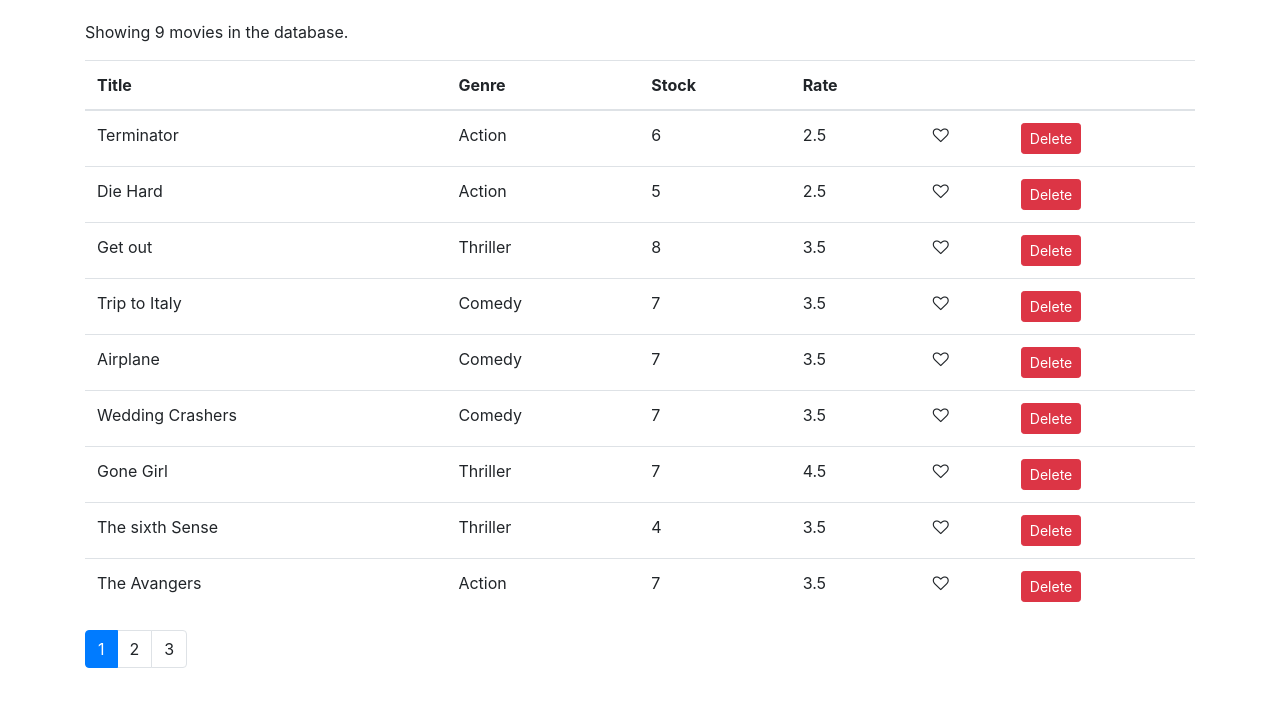
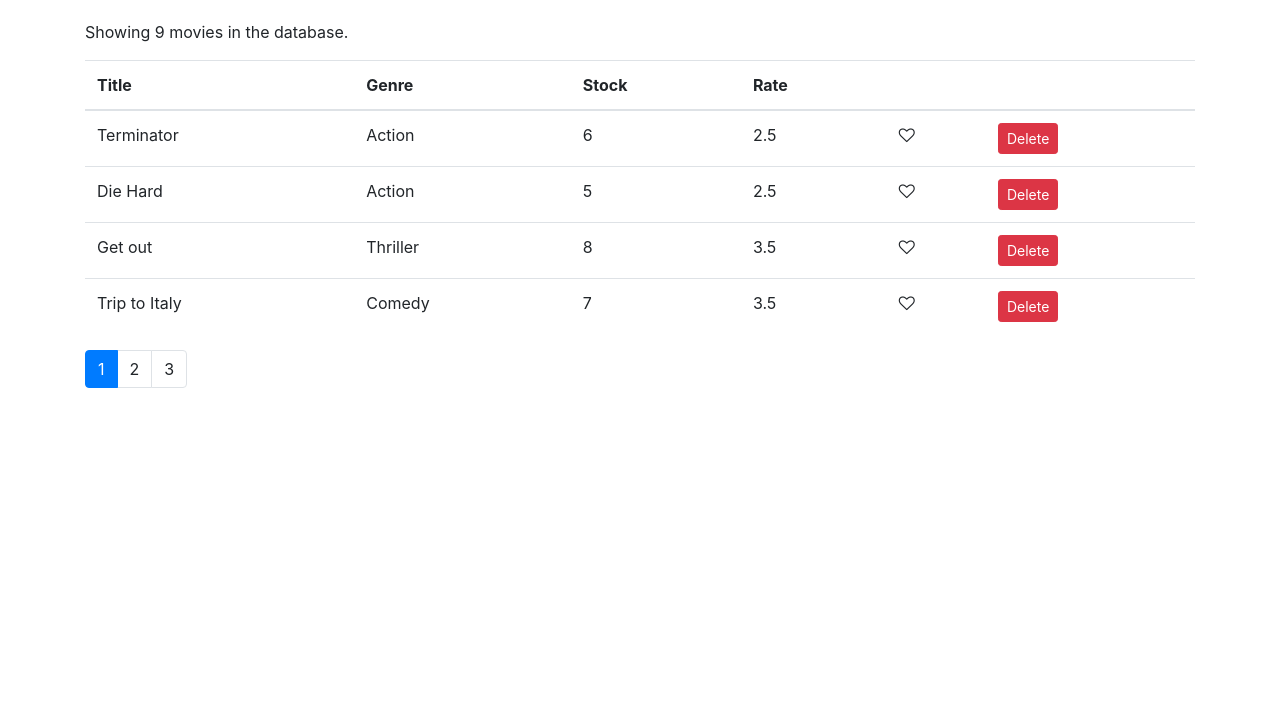
Before and after one commit to christianbiring1/vidly, a React (Create React App) app: page / in a window 1280 px wide. Shown: the top 706 px of the page. Built offline with nearby package versions, Linux system fonts and the light colour scheme.

Commit message:
Add the pagination functionality

```diff
--- a/src/common/pagination.jsx
+++ b/src/common/pagination.jsx
@@ -3,7 +3,6 @@
 
 const Pagination = (props) => {
   const {itemsCount, pageSize, currentPage, onPageChange } = props;
-  console.log(currentPage);
 
   const pagesCount = Math.ceil(itemsCount / pageSize);
   if(pagesCount === 1) return null;
--- a/src/components/movies.jsx
+++ b/src/components/movies.jsx
@@ -2,6 +2,7 @@
 import { getMovies } from '../services/fakeMovieService';
 import Like from '../common/like';
 import Pagination from '../common/pagination';
+import { paginate } from '../utils/paginate';
 
 class Movies extends Component {
   state = {
@@ -16,7 +17,6 @@
     movies[index] = {...movies[index]};
     movies[index].liked = !movies[index].liked;
     this.setState({ movies });
-    console.log(movie)
   }
 
   handleDelete = (movie) => {
@@ -31,7 +31,9 @@
 
   render() {
     const { length: count } = this.state.movies;
-    const { pageSize, currentPage } = this.state;
+    const { pageSize, currentPage, movies: allMovies } = this.state;
+
+    const movies = paginate(allMovies, currentPage, pageSize)
 
     if (count === 0)
       return <h3>There are no movies in the database.</h3>
@@ -51,7 +53,7 @@
           </tr>
         </thead>
         <tbody>
-          { this.state.movies.map(movie =>
+          { movies.map(movie =>
             <tr key={movie._id}>
               <td>{ movie.title }</td>
               <td>{ movie.genre.name }</td>
--- /dev/null
+++ b/src/utils/paginate.js
@@ -0,0 +1,9 @@
+import _ from 'lodash';
+
+export function paginate(items, pageNumber, pageSize)  {
+  const startIndex = (pageNumber - 1) * pageSize;
+  return _(items)
+    .slice(startIndex)
+    .take(pageSize)
+    .value();
+}
```
